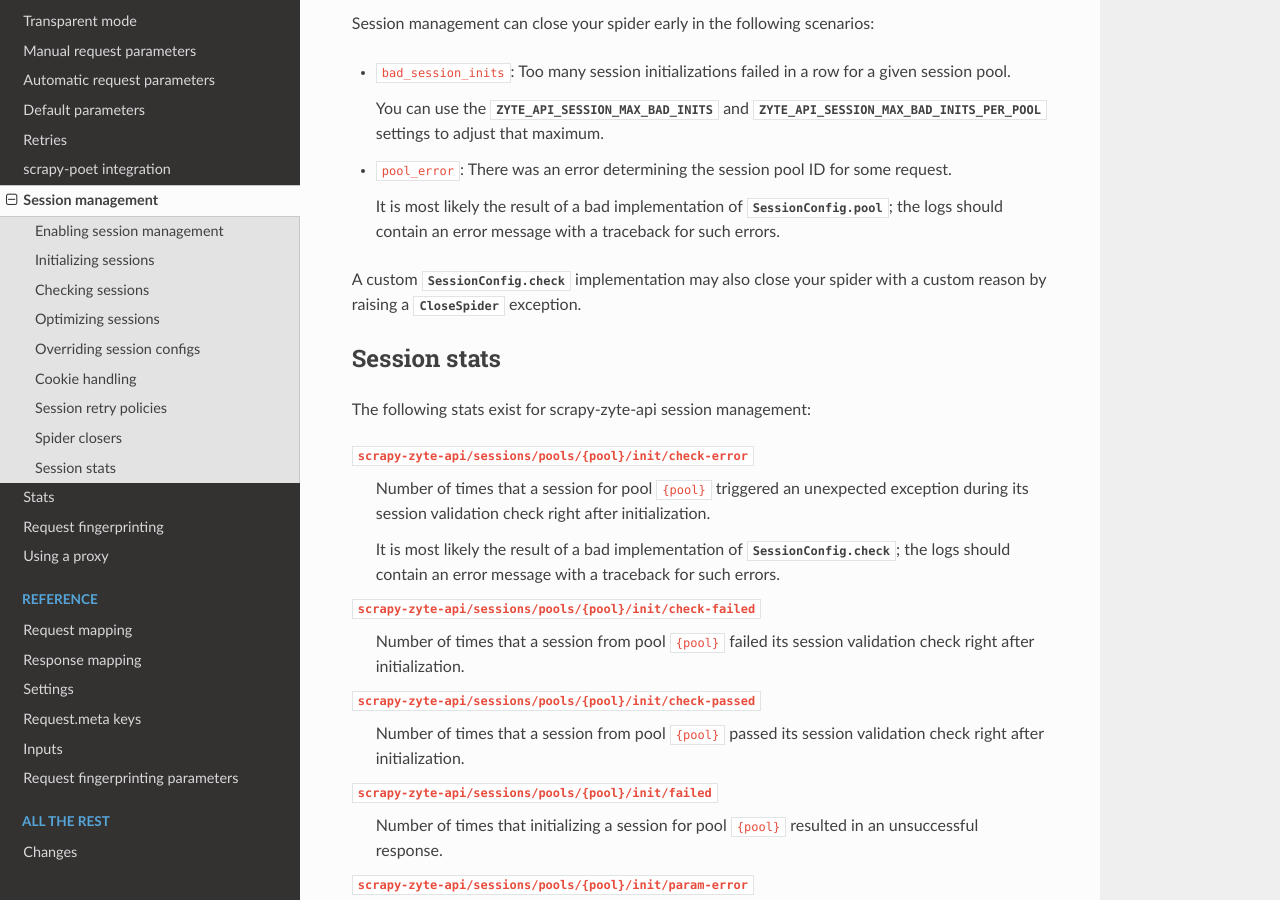
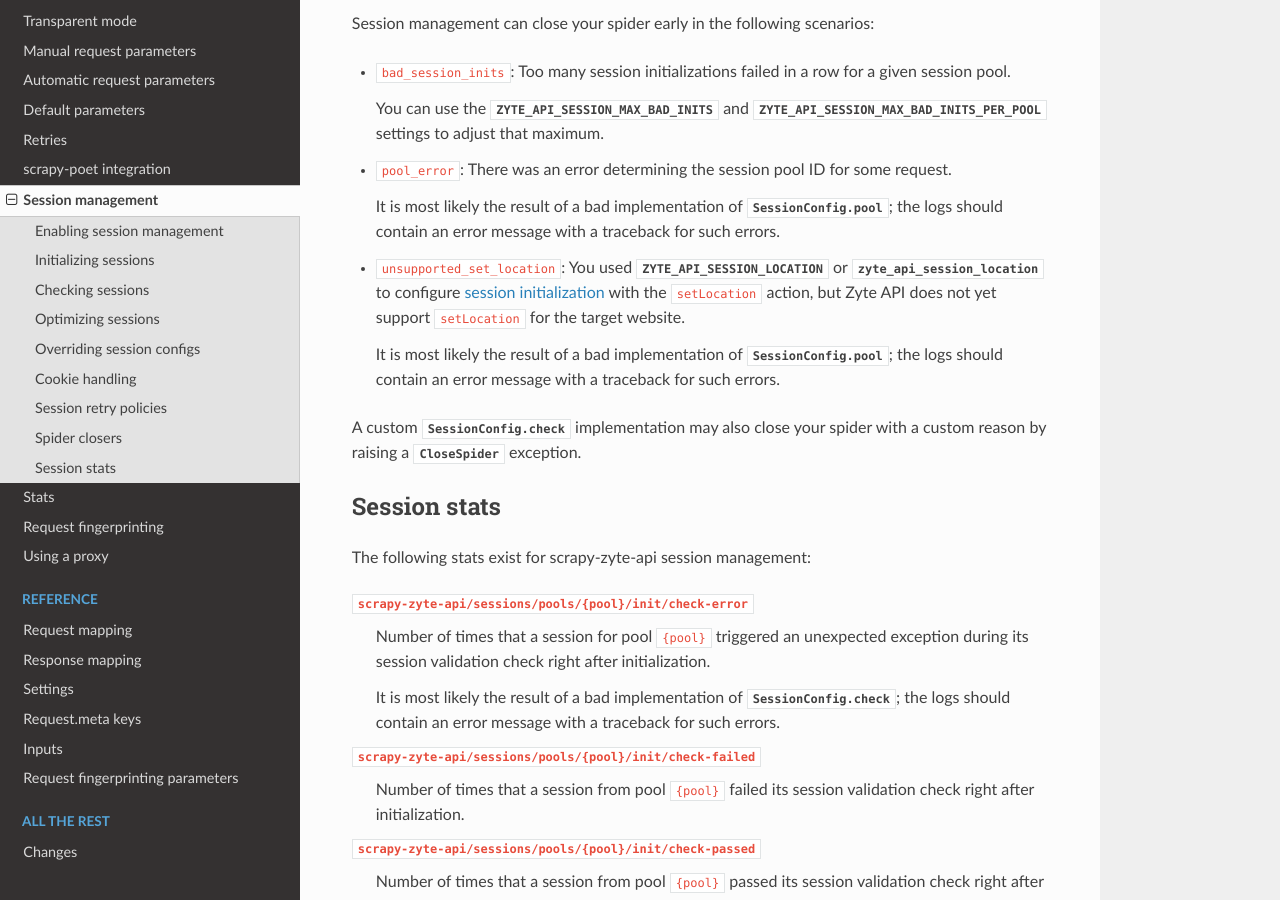
Before and after one commit to scrapy-plugins/scrapy-zyte-api, a Sphinx documentation site: the page built from docs/usage/session.rst, in a window 1280 px wide and 900 px high, scrolled down 4719 px. Built offline with Sphinx 7.4.7 and the Read the Docs theme 2.0.0, drawn with Linux system fonts in a browser that asks for light colours.

Commit message:
Add missing spider closer to the session management docs

```diff
--- a/docs/usage/session.rst
+++ b/docs/usage/session.rst
@@ -285,6 +285,15 @@
     :meth:`SessionConfig.pool <scrapy_zyte_api.SessionConfig.pool>`; the
     logs should contain an error message with a traceback for such errors.
 
+-   ``unsupported_set_location``: You used :setting:`ZYTE_API_SESSION_LOCATION`
+    or :reqmeta:`zyte_api_session_location` to configure :ref:`session
+    initialization <session-init>` with the ``setLocation`` action, but Zyte
+    API does not yet support ``setLocation`` for the target website.
+
+    It is most likely the result of a bad implementation of
+    :meth:`SessionConfig.pool <scrapy_zyte_api.SessionConfig.pool>`; the
+    logs should contain an error message with a traceback for such errors.
+
 A custom :meth:`SessionConfig.check <scrapy_zyte_api.SessionConfig.check>`
 implementation may also close your spider with a custom reason by raising a
 :exc:`~scrapy.exceptions.CloseSpider` exception.
```
